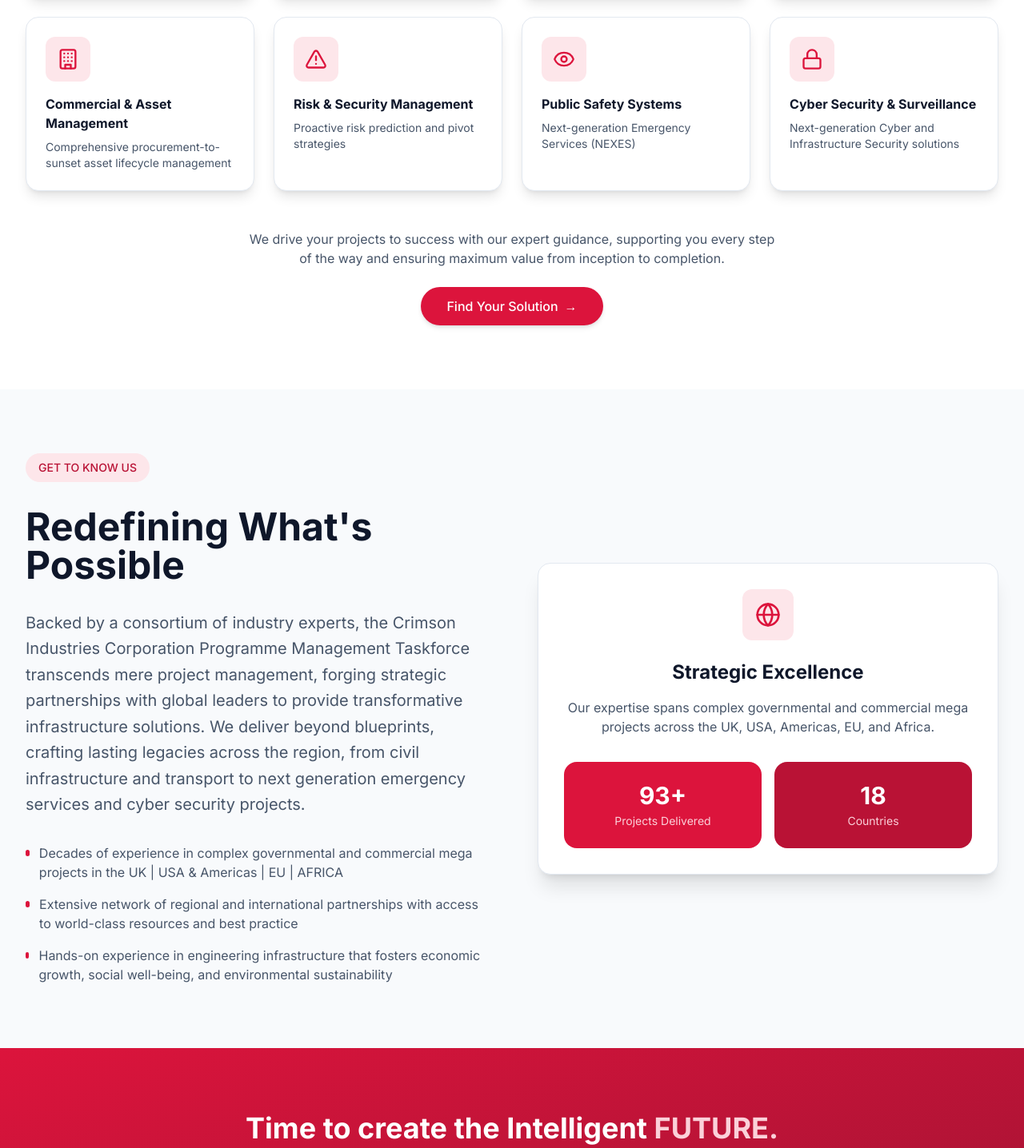
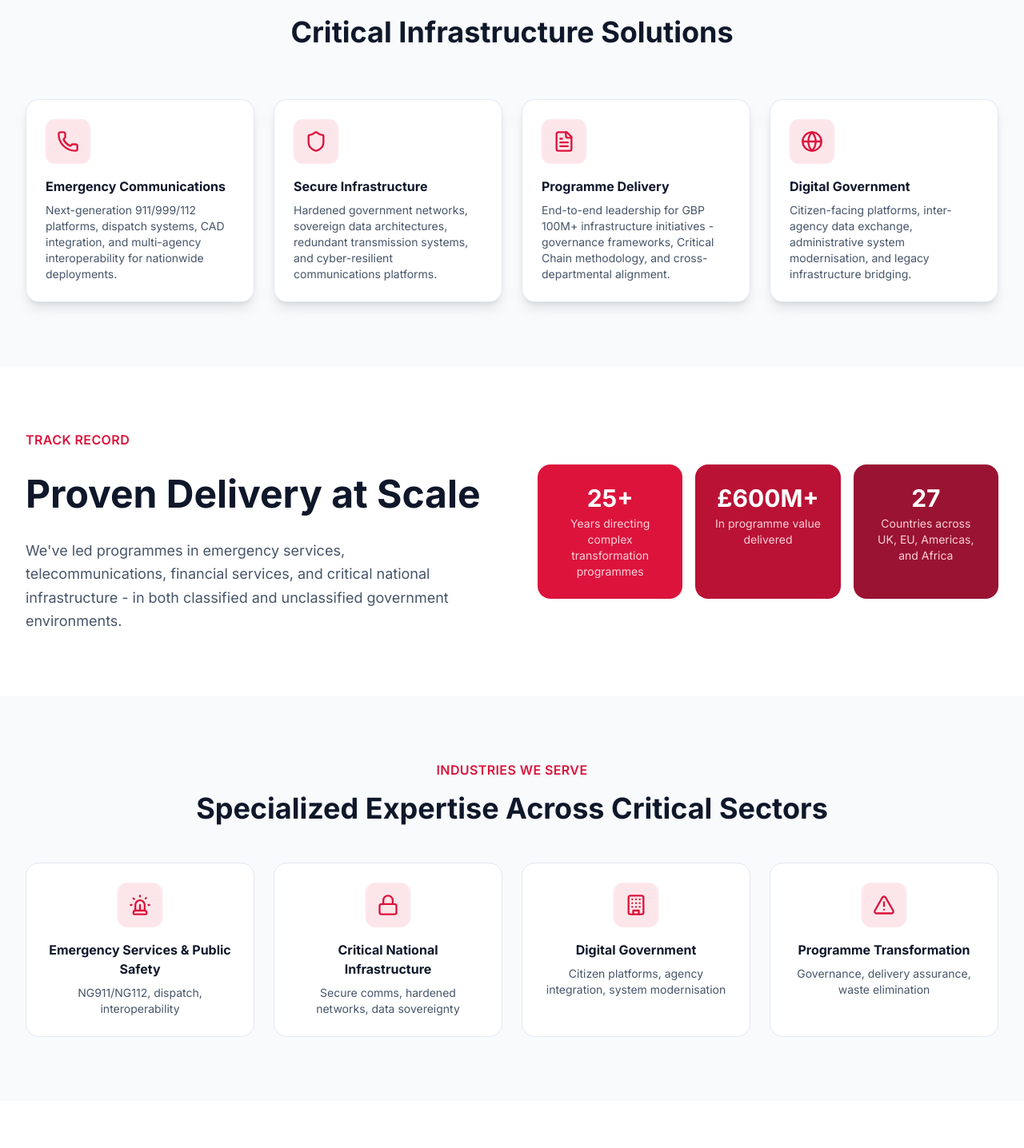
Before and after one commit to gsagecom/crimson, a Next.js app: page / in a window 1280 px wide. Shown: the part 1361-2797 px from the top of the page at 80% size. Built offline with nearby package versions, Linux system fonts and the light colour scheme.

Commit message:
Revise services and industries in page.tsx
Updated service and industry offerings, including new titles and descriptions. Adjusted layout and styling for improved presentation.

```diff
--- a/src/app/page.tsx
+++ b/src/app/page.tsx
@@ -1,70 +1,88 @@
 import Link from "next/link";
-import Image from "next/image";
 import {
+  Phone,
+  Shield,
   FileText,
-  Shield,
-  Zap,
-  Users,
+  Globe,
+  Siren,
+  Lock,
   Building,
   AlertTriangle,
-  Eye,
-  Lock,
-  Phone,
-  Truck,
-  Siren,
-  Radio,
-  Globe,
+  CheckCircle,
+  Users,
+  MapPin,
 } from "lucide-react";
 
 const services = [
   {
-    icon: FileText,
-    title: "Turnkey Megaproject Management",
-    description: "Predictable end-to-end project delivery from conception to completion",
+    icon: Phone,
+    title: "Emergency Communications",
+    description:
+      "Next-generation 911/999/112 platforms, dispatch systems, CAD integration, and multi-agency interoperability for nationwide deployments.",
   },
   {
     icon: Shield,
-    title: "Design Coordination & Governance Solutions",
-    description: "Strategic oversight and deployment coordination excellence",
+    title: "Secure Infrastructure",
+    description:
+      "Hardened government networks, sovereign data architectures, redundant transmission systems, and cyber-resilient communications platforms.",
   },
   {
-    icon: Zap,
-    title: "Next Generation Predictable Project Management",
-    description: "AI-enhanced project management via Strategy Exection Office ",
+    icon: FileText,
+    title: "Programme Delivery",
+    description:
+      "End-to-end leadership for GBP 100M+ infrastructure initiatives - governance frameworks, Critical Chain methodology, and cross-departmental alignment.",
   },
   {
-    icon: Users,
-    title: "AI augmented Quality Assurance and Compliance Solutions",
-    description: "Intelligent quality control systems",
-  },
-  {
-    icon: Building,
-    title: "Commercial & Asset Management",
-    description: "Comprehensive procurement-to-sunset asset lifecycle management",
-  },
-  {
-    icon: AlertTriangle,
-    title: "Risk & Security Management",
-    description: "Proactive risk prediction and pivot strategies",
-  },
-  {
-    icon: Eye,
-    title: "Public Safety Systems",
-    description: "Next-generation Emergency Services (NEXES)",
-  },
-  {
-    icon: Lock,
-    title: "Cyber Security & Surveillance",
-    description: "Next-generation Cyber and Infrastructure Security solutions",
+    icon: Globe,
+    title: "Digital Government",
+    description:
+      "Citizen-facing platforms, inter-agency data exchange, administrative system modernisation, and legacy infrastructure bridging.",
   },
 ];
 
 const industries = [
-  { icon: Phone, title: "Telecom Infrastructure" },
-  { icon: Truck, title: "Logistics and Security" },
-  { icon: Siren, title: "Next Generation Emergency Services" },
-  { icon: Radio, title: "Next Generation 999/911/112" },
-  { icon: Lock, title: "Surveillance & cyber security" },
+  {
+    icon: Siren,
+    title: "Emergency Services & Public Safety",
+    description: "NG911/NG112, dispatch, interoperability",
+  },
+  {
+    icon: Lock,
+    title: "Critical National Infrastructure",
+    description: "Secure comms, hardened networks, data sovereignty",
+  },
+  {
+    icon: Building,
+    title: "Digital Government",
+    description: "Citizen platforms, agency integration, system modernisation",
+  },
+  {
+    icon: AlertTriangle,
+    title: "Programme Transformation",
+    description: "Governance, delivery assurance, waste elimination",
+  },
+];
+
+const differentiators = [
+  {
+    title: "We deliver, not advise.",
+    description: "We take accountability for outcomes - not just recommendations.",
+  },
+  {
+    title: "We operate in complexity.",
+    description:
+      "Multi-jurisdiction, multi-agency, politically sensitive programmes are our operating environment.",
+  },
+  {
+    title: "We eliminate waste.",
+    description:
+      "Our governance frameworks expose delivery failures before they cost you years and millions.",
+  },
+  {
+    title: "Global Reach, Local Expertise",
+    description:
+      "Our expertise spans complex governmental programmes across multiple continents and regulatory environments.",
+  },
 ];
 
 export default function Home() {
@@ -78,7 +96,7 @@
             backgroundImage: `url('https://ext.same-assets.com/1792117266/2159531653.jpeg')`,
           }}
         >
-          <div className="absolute inset-0 bg-gradient-to-r from-slate-900/90 via-slate-900/70 to-slate-900/50" />
+          <div className="absolute inset-0 bg-gradient-to-r from-slate-900/95 via-slate-900/80 to-slate-900/60" />
         </div>
         <div className="relative max-w-7xl mx-auto px-6 lg:px-8">
           <div className="max-w-3xl">
@@ -90,18 +108,19 @@
               <span className="text-crimson-500">Government & Public Safety</span>
             </h1>
             <p className="text-xl text-slate-300 mb-8 leading-relaxed">
-              We deliver emergency communications systems, secure networks, and large-scale transformation programmes where failure is not an option.
+              We deliver emergency communications systems, secure networks, and
+              large-scale transformation programmes where failure is not an option.
             </p>
             <div className="flex flex-col sm:flex-row gap-4">
               <Link href="/contact">
                 <button className="bg-crimson-600 hover:bg-crimson-700 text-white px-8 py-4 rounded-full transition-all duration-200 shadow-lg hover:shadow-xl font-medium flex items-center justify-center gap-2">
-                  Discover More
+                  Talk to Us
                   <span>&rarr;</span>
                 </button>
               </Link>
               <Link href="/services">
                 <button className="bg-white/10 hover:bg-white/20 text-white border border-white/30 px-8 py-4 rounded-full transition-all duration-200 font-medium">
-                  Find Your Solution
+                  Our Capabilities
                 </button>
               </Link>
             </div>
@@ -109,22 +128,47 @@
         </div>
       </section>
 
-      {/* Making Tomorrow Section */}
+      {/* Who We Are Section */}
       <section className="py-20 bg-white">
         <div className="max-w-7xl mx-auto px-6 lg:px-8">
           <div className="text-center mb-16">
+            <p className="text-crimson-600 font-semibold tracking-wide uppercase mb-4">
+              Who We Are
+            </p>
             <h2 className="text-3xl md:text-4xl font-bold text-slate-900 mb-6">
               Programme Leadership for High-Stakes Environments
             </h2>
             <p className="text-lg text-slate-600 max-w-4xl mx-auto leading-relaxed">
-              Crimson Industries Corporation provides programme leadership and systems delivery for government clients operating in high-stakes, complex environments. Our focus: next-generation emergency services infrastructure, secure government communications, and multi-year transformation programmes requiring coordination across jurisdictions, agencies, and political stakeholders.
+              Crimson Industries Corporation provides programme leadership and
+              systems delivery for government clients operating in high-stakes,
+              complex environments. Our focus: next-generation emergency services
+              infrastructure, secure government communications, and multi-year
+              transformation programmes requiring coordination across jurisdictions,
+              agencies, and political stakeholders.
             </p>
-             <p className="text-lg text-slate-600 max-w-4xl mx-auto leading-relaxed">
-               We work where the margin for error is zero - national emergency response systems, critical communications infrastructure, and programmes under ministerial scrutiny.             </p>
+            <p className="text-lg text-slate-700 font-medium max-w-3xl mx-auto mt-6">
+              We work where the margin for error is zero - national emergency
+              response systems, critical communications infrastructure, and
+              programmes under ministerial scrutiny.
+            </p>
+          </div>
+        </div>
+      </section>
+
+      {/* What We Deliver Section */}
+      <section className="py-20 bg-slate-50">
+        <div className="max-w-7xl mx-auto px-6 lg:px-8">
+          <div className="text-center mb-16">
+            <p className="text-crimson-600 font-semibold tracking-wide uppercase mb-4">
+              What We Deliver
+            </p>
+            <h2 className="text-3xl md:text-4xl font-bold text-slate-900 mb-6">
+              Critical Infrastructure Solutions
+            </h2>
           </div>
 
           <div className="grid md:grid-cols-2 lg:grid-cols-4 gap-6">
-            {services.slice(0, 4).map((service, index) => (
+            {services.map((service, index) => (
               <div
                 key={index}
                 className="bg-white border border-slate-200 rounded-2xl p-6 shadow-lg hover:shadow-xl transition-all duration-300 hover:-translate-y-1"
@@ -137,105 +181,115 @@
               </div>
             ))}
           </div>
+        </div>
+      </section>
 
-          <div className="grid md:grid-cols-2 lg:grid-cols-4 gap-6 mt-6">
-            {services.slice(4).map((service, index) => (
+      {/* Track Record Section */}
+      <section className="py-20 bg-white">
+        <div className="max-w-7xl mx-auto px-6 lg:px-8">
+          <div className="grid lg:grid-cols-2 gap-16 items-center">
+            <div className="space-y-8">
+              <p className="text-crimson-600 font-semibold tracking-wide uppercase">
+                Track Record
+              </p>
+              <h2 className="text-4xl lg:text-5xl font-bold text-slate-900">
+                Proven Delivery at Scale
+              </h2>
+              <p className="text-lg text-slate-600 leading-relaxed">
+                We&apos;ve led programmes in emergency services, telecommunications,
+                financial services, and critical national infrastructure - in both
+                classified and unclassified government environments.
+              </p>
+            </div>
+
+            <div className="grid grid-cols-3 gap-4">
+              <div className="bg-crimson-600 text-white p-6 rounded-2xl text-center">
+                <div className="text-3xl font-bold mb-1">25+</div>
+                <div className="text-crimson-200 text-sm">
+                  Years directing complex transformation programmes
+                </div>
+              </div>
+              <div className="bg-crimson-700 text-white p-6 rounded-2xl text-center">
+                <div className="text-3xl font-bold mb-1">£600M+</div>
+                <div className="text-crimson-200 text-sm">
+                  In programme value delivered
+                </div>
+              </div>
+              <div className="bg-crimson-800 text-white p-6 rounded-2xl text-center">
+                <div className="text-3xl font-bold mb-1">27</div>
+                <div className="text-crimson-200 text-sm">
+                  Countries across UK, EU, Americas, and Africa
+                </div>
+              </div>
+            </div>
+          </div>
+        </div>
+      </section>
+
+      {/* Industries Section */}
+      <section className="py-20 bg-slate-50">
+        <div className="max-w-7xl mx-auto px-6 lg:px-8">
+          <div className="text-center mb-12">
+            <p className="text-crimson-600 font-semibold tracking-wide uppercase mb-4">
+              Industries We Serve
+            </p>
+            <h2 className="text-3xl md:text-4xl font-bold text-slate-900 mb-4">
+              Specialized Expertise Across Critical Sectors
+            </h2>
+          </div>
+
+          <div className="grid md:grid-cols-2 lg:grid-cols-4 gap-6">
+            {industries.map((industry, index) => (
               <div
                 key={index}
-                className="bg-white border border-slate-200 rounded-2xl p-6 shadow-lg hover:shadow-xl transition-all duration-300 hover:-translate-y-1"
+                className="bg-white border border-slate-200 rounded-2xl p-6 text-center hover:shadow-lg transition-all duration-300 hover:-translate-y-1"
               >
-                <div className="w-14 h-14 bg-crimson-100 rounded-xl flex items-center justify-center mb-4">
-                  <service.icon className="w-7 h-7 text-crimson-600" />
+                <div className="w-14 h-14 bg-crimson-100 rounded-xl flex items-center justify-center mx-auto mb-4">
+                  <industry.icon className="w-7 h-7 text-crimson-600" />
                 </div>
-                <h3 className="font-bold text-slate-900 mb-2">{service.title}</h3>
-                <p className="text-slate-600 text-sm">{service.description}</p>
+                <h3 className="font-bold text-slate-900 mb-2">{industry.title}</h3>
+                <p className="text-slate-600 text-sm">{industry.description}</p>
+              </div>
+            ))}
+          </div>
+        </div>
+      </section>
+
+      {/* Why Governments Work With Us Section */}
+      <section className="py-20 bg-white">
+        <div className="max-w-7xl mx-auto px-6 lg:px-8">
+          <div className="text-center mb-16">
+            <p className="text-crimson-600 font-semibold tracking-wide uppercase mb-4">
+              Why Governments Work With Us
+            </p>
+            <h2 className="text-3xl md:text-4xl font-bold text-slate-900 mb-6">
+              Accountability for Outcomes
+            </h2>
+          </div>
+
+          <div className="grid md:grid-cols-2 lg:grid-cols-4 gap-6">
+            {differentiators.map((item, index) => (
+              <div
+                key={index}
+                className="bg-slate-50 border border-slate-200 rounded-2xl p-6"
+              >
+                <div className="w-10 h-10 bg-crimson-100 rounded-full flex items-center justify-center mb-4">
+                  <CheckCircle className="w-5 h-5 text-crimson-600" />
+                </div>
+                <h3 className="font-bold text-slate-900 mb-2">{item.title}</h3>
+                <p className="text-slate-600 text-sm">{item.description}</p>
               </div>
             ))}
           </div>
 
-          <div className="text-center mt-12">
-            <p className="text-slate-600 mb-6 max-w-2xl mx-auto">
-              We drive your projects to success with our expert guidance,
-              supporting you every step of the way and ensuring maximum value
-              from inception to completion.
-            </p>
-            <Link href="/contact">
-              <button className="bg-crimson-600 hover:bg-crimson-700 text-white px-8 py-3 rounded-full transition-all duration-200 shadow-md hover:shadow-lg font-medium flex items-center gap-2 mx-auto">
-                Find Your Solution
-                <span>&rarr;</span>
-              </button>
-            </Link>
-          </div>
-        </div>
-      </section>
-
-      {/* About Section */}
-      <section className="py-20 bg-slate-50">
-        <div className="max-w-7xl mx-auto px-6 lg:px-8">
-          <div className="grid lg:grid-cols-2 gap-16 items-center">
-            <div className="space-y-8">
-              <div className="inline-flex items-center space-x-2 bg-crimson-100 text-crimson-700 px-4 py-2 rounded-full text-sm font-medium">
-                <span>GET TO KNOW US</span>
-              </div>
-              <h2 className="text-4xl lg:text-5xl font-bold text-slate-900">
-                Redefining What&apos;s Possible
-              </h2>
-              <p className="text-xl text-slate-600 leading-relaxed">
-                Backed by a consortium of industry experts, the Crimson Industries Corporation Programme Management Taskforce transcends mere project management, forging strategic partnerships with global leaders to provide transformative infrastructure solutions. We deliver beyond blueprints, crafting lasting legacies across the region, from civil infrastructure and transport to next generation emergency services and cyber security projects.
-              </p>
-              <ul className="space-y-4">
-                <li className="flex items-start gap-3">
-                  <div className="w-2 h-2 rounded-full bg-crimson-600 mt-2" />
-                  <p className="text-slate-600">
-                    Decades of experience in complex governmental and commercial
-                    mega projects in the UK | USA & Americas | EU | AFRICA
-                  </p>
-                </li>
-                <li className="flex items-start gap-3">
-                  <div className="w-2 h-2 rounded-full bg-crimson-600 mt-2" />
-                  <p className="text-slate-600">
-                    Extensive network of regional and international partnerships
-                    with access to world-class resources and best practice
-                  </p>
-                </li>
-                <li className="flex items-start gap-3">
-                  <div className="w-2 h-2 rounded-full bg-crimson-600 mt-2" />
-                  <p className="text-slate-600">
-                    Hands-on experience in engineering infrastructure that
-                    fosters economic growth, social well-being, and environmental
-                    sustainability
-                  </p>
-                </li>
-              </ul>
+          <div className="flex justify-center gap-8 mt-12">
+            <div className="text-center">
+              <div className="text-3xl font-bold text-crimson-600">£600M+</div>
+              <div className="text-slate-600 text-sm">Value Delivered</div>
             </div>
-
-            <div className="relative">
-              <div className="bg-white border border-slate-200 shadow-xl rounded-2xl p-8">
-                <div className="flex justify-center mb-6">
-                  <div className="w-16 h-16 bg-crimson-100 rounded-xl flex items-center justify-center">
-                    <Globe className="w-8 h-8 text-crimson-600" />
-                  </div>
-                </div>
-                <h3 className="text-2xl font-bold text-slate-900 mb-4 text-center">
-                  Strategic Excellence
-                </h3>
-                <p className="text-slate-600 text-center mb-8">
-                  Our expertise spans complex governmental and commercial mega
-                  projects across the UK, USA, Americas, EU, and Africa.
-                </p>
-                <div className="grid grid-cols-2 gap-4">
-                  <div className="bg-crimson-600 text-white p-6 rounded-2xl text-center">
-                    <div className="text-3xl font-bold mb-1">93+</div>
-                    <div className="text-crimson-200 text-sm">
-                      Projects Delivered
-                    </div>
-                  </div>
-                  <div className="bg-crimson-700 text-white p-6 rounded-2xl text-center">
-                    <div className="text-3xl font-bold mb-1">18</div>
-                    <div className="text-crimson-200 text-sm">Countries</div>
-                  </div>
-                </div>
-              </div>
+            <div className="text-center">
+              <div className="text-3xl font-bold text-crimson-600">27</div>
+              <div className="text-slate-600 text-sm">Countries</div>
             </div>
           </div>
         </div>
@@ -244,52 +298,25 @@
       {/* CTA Section */}
       <section className="py-20 bg-gradient-to-br from-crimson-600 to-crimson-800 text-white">
         <div className="max-w-4xl mx-auto text-center px-6 lg:px-8">
-          <h2 className="text-3xl md:text-4xl font-bold mb-4">
-            Time to create the Intelligent{" "}
-            <span className="text-crimson-200">FUTURE.</span>
+          <h2 className="text-3xl md:text-4xl font-bold mb-6">
+            Ready to Deliver Critical Infrastructure?
           </h2>
-          <h3 className="text-xl md:text-2xl font-medium mb-6">
-            Contact us today, and let&apos;s redefine what&apos;s possible.
-          </h3>
           <p className="text-lg text-crimson-100 mb-8">
-            Join us and shape an Intelligent future! Reach out today, and
-            together, we&apos;ll redefine what&apos;s really possible.
+            Partner with Crimson Industries Corporation for programme delivery
+            where failure is not an option. Let&apos;s discuss your next initiative.
           </p>
-          <Link href="/contact">
-            <button className="bg-white text-crimson-700 hover:bg-crimson-50 px-8 py-4 rounded-full transition-all duration-200 shadow-lg hover:shadow-xl font-medium flex items-center gap-2 mx-auto">
-              Contact Us Today
-              <span>&rarr;</span>
-            </button>
-          </Link>
-        </div>
-      </section>
-
-      {/* Industries Section */}
-      <section className="py-20 bg-white">
-        <div className="max-w-7xl mx-auto px-6 lg:px-8">
-          <div className="text-center mb-12">
-            <h2 className="text-3xl md:text-4xl font-bold text-slate-900 mb-4">
-              Industries
-            </h2>
-            <p className="text-lg text-slate-600">
-              Specialized expertise across critical infrastructure sectors
-            </p>
-          </div>
-
-          <div className="grid grid-cols-2 md:grid-cols-3 lg:grid-cols-5 gap-6">
-            {industries.map((industry, index) => (
-              <div
-                key={index}
-                className="bg-slate-50 border border-slate-200 rounded-2xl p-6 text-center hover:shadow-lg transition-all duration-300 hover:-translate-y-1"
-              >
-                <div className="w-14 h-14 bg-crimson-100 rounded-xl flex items-center justify-center mx-auto mb-4">
-                  <industry.icon className="w-7 h-7 text-crimson-600" />
-                </div>
-                <h3 className="font-semibold text-slate-900 text-sm">
-                  {industry.title}
-                </h3>
-              </div>
-            ))}
+          <div className="flex flex-col sm:flex-row gap-4 justify-center">
+            <Link href="/contact">
+              <button className="bg-white text-crimson-700 hover:bg-crimson-50 px-8 py-4 rounded-full transition-all duration-200 shadow-lg hover:shadow-xl font-medium flex items-center gap-2 mx-auto">
+                Talk to Us
+                <span>&rarr;</span>
+              </button>
+            </Link>
+            <Link href="/services">
+              <button className="bg-transparent hover:bg-white/10 text-white border border-white/50 px-8 py-4 rounded-full transition-all duration-200 font-medium">
+                Our Capabilities
+              </button>
+            </Link>
           </div>
         </div>
       </section>
```
